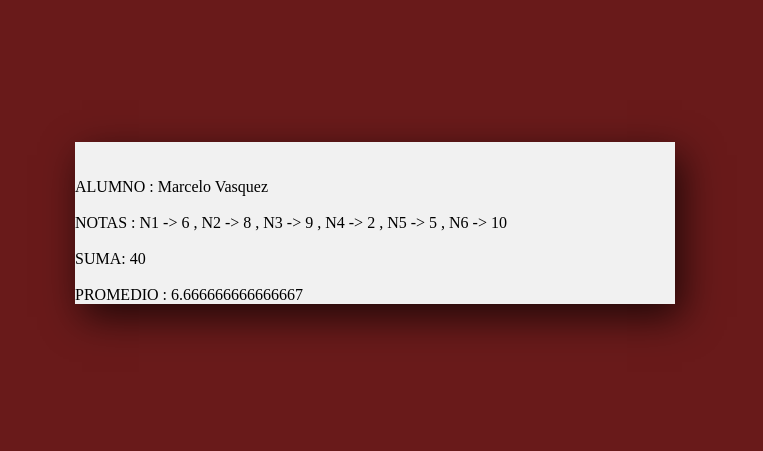
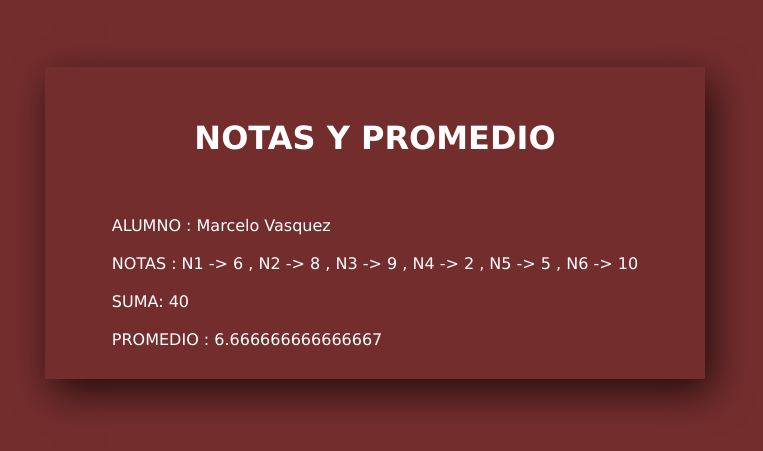
Before and after one commit to nycomvv/Tarea4, a plain HTML site: page index.html in a window 1280 px wide. Shown: the part 185-636 px from the top of the page, without its empty margins (265-1028 px from the left). Drawn offline with Linux system fonts and the light colour scheme.

Commit message:
Correciones a Tarea 4

```diff
--- a/index.html
+++ b/index.html
@@ -1,5 +1,6 @@
 <!DOCTYPE html>
 <html lang="es">
+
 <head>
     <meta charset="UTF-8">
     <meta http-equiv="X-UA-Compatible" content="IE=edge">
@@ -7,15 +8,12 @@
     <title>Tarea 4</title>
     <link rel="stylesheet" href="./css/style.css">
 </head>
+
 <body>
-   <!-- <article class="card-container">
-        <h3 class="card-container__title">Descarga la APP</h3>
-        <p class="card-container__text"><strong>Ingresa a la App Entel</strong> durante Octubre y estarás participando por un Scooter Eléctrico Xiaomi MI 3.</p>
-        <a class="card-container__link" href="https://www.entel.cl/app/">Quiero participar</a>
-    </article>
--->
     <div class="container">
-         <script src="./js/script.js"></script>
+        <div><h1>NOTAS Y PROMEDIO</h1></div>
+       <div><script src="./js/script.js"></script></div>
     </div>
 </body>
+
 </html>
--- a/src/style.scss
+++ b/src/style.scss
@@ -1,13 +1,19 @@
 body {
-    background-color: #691a1a;
+    background-color: #742d2d;
     display: grid;
-    justify-items   : center;
-    align-items     : center;
-    height          : 100vh;
+    justify-items: center;
+    align-items: center;
+    height: 100vh;
 }
 
 .container {
-    width           : 600px;
-    background-color: #f1f1f1;
-    box-shadow      : 7px 13px 37px rgba(0,0,0,.7);
+    margin: 10px;
+    padding: 30px;
+    display: flex;
+    flex-direction: column;
+    width: 600px;
+    box-shadow: 7px 13px 37px rgba(0, 0, 0, .7);
+    align-items: center;
+    color: white;
+    font-family: Verdana, Geneva, Tahoma, sans-serif;
 }
```
Also changed, not shown: css/style.css, 1 other file.
